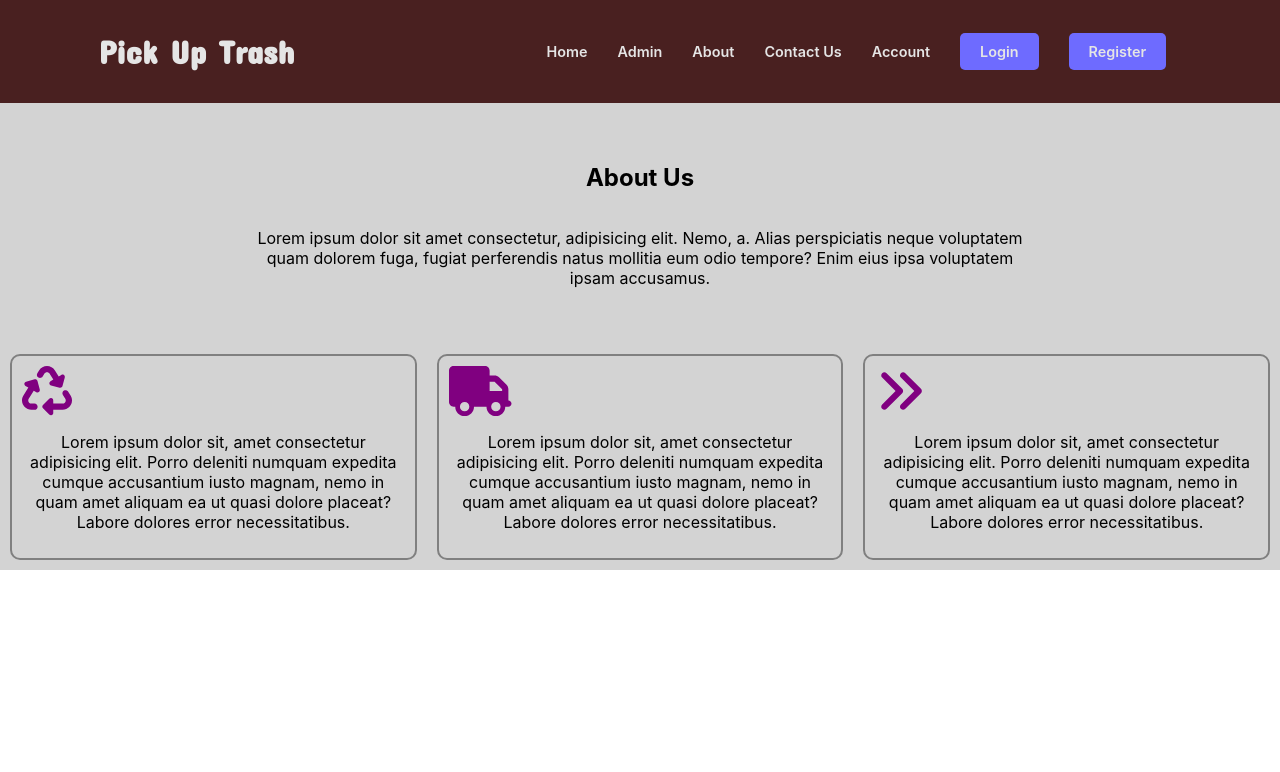
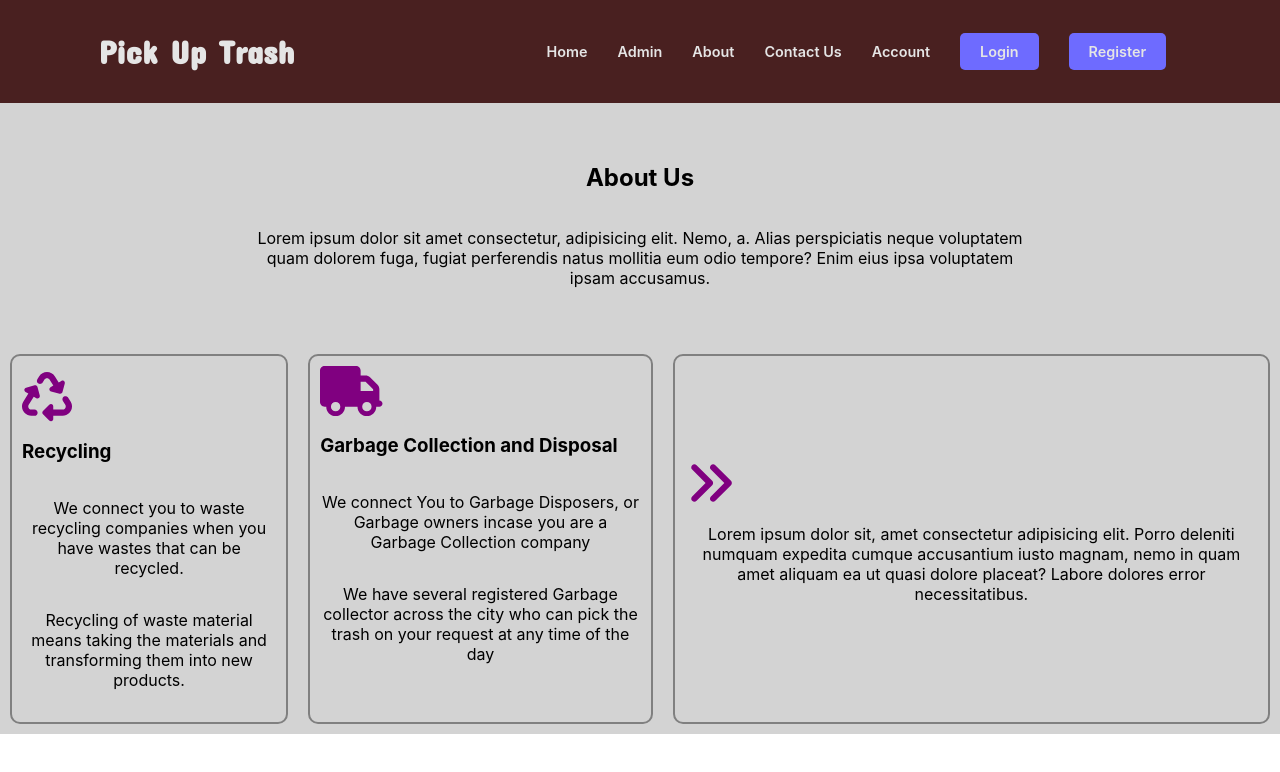
Before and after one commit to kiborgok/pick-up-trash, a React (Create React App) app: page /about in a window 1280 px wide. Shown: the top 772 px of the page. Built offline with nearby package versions, Linux system fonts and the light colour scheme.

Commit message:
patch: added meaningful text to About us

```diff
--- a/src/components/about/AboutPage.jsx
+++ b/src/components/about/AboutPage.jsx
@@ -17,21 +17,20 @@ function AboutPage(){
         <div className="about-boxes">
           <div>
             <FontAwesomeIcon className="recycle" icon={faRecycle} />
+            <h3>Recycling</h3>
+            <p>We connect you to waste recycling companies when you have wastes that can be recycled.</p>
             <p>
-              Lorem ipsum dolor sit, amet consectetur adipisicing elit. Porro
-              deleniti numquam expedita cumque accusantium iusto magnam, nemo in
-              quam amet aliquam ea ut quasi dolore placeat? Labore dolores error
-              necessitatibus.
+            Recycling of waste material means taking the materials and transforming them into new products.
             </p>
           </div>
           <div>
             <FontAwesomeIcon className="recycle" icon={faTruck} />
-            <p>
-              Lorem ipsum dolor sit, amet consectetur adipisicing elit. Porro
-              deleniti numquam expedita cumque accusantium iusto magnam, nemo in
-              quam amet aliquam ea ut quasi dolore placeat? Labore dolores error
-              necessitatibus.
-            </p>
+            <h3>Garbage Collection and Disposal</h3>
+            <p>We connect You to Garbage Disposers, or Garbage owners incase you are a
+               Garbage Collection company  </p>
+            <p>We have several registered Garbage collector across the city who can pick
+              the trash on your request at any time of the day</p>
+            <p></p>
           </div>
           <div>
             <FontAwesomeIcon className="recycle" icon={faAnglesRight} />
```
